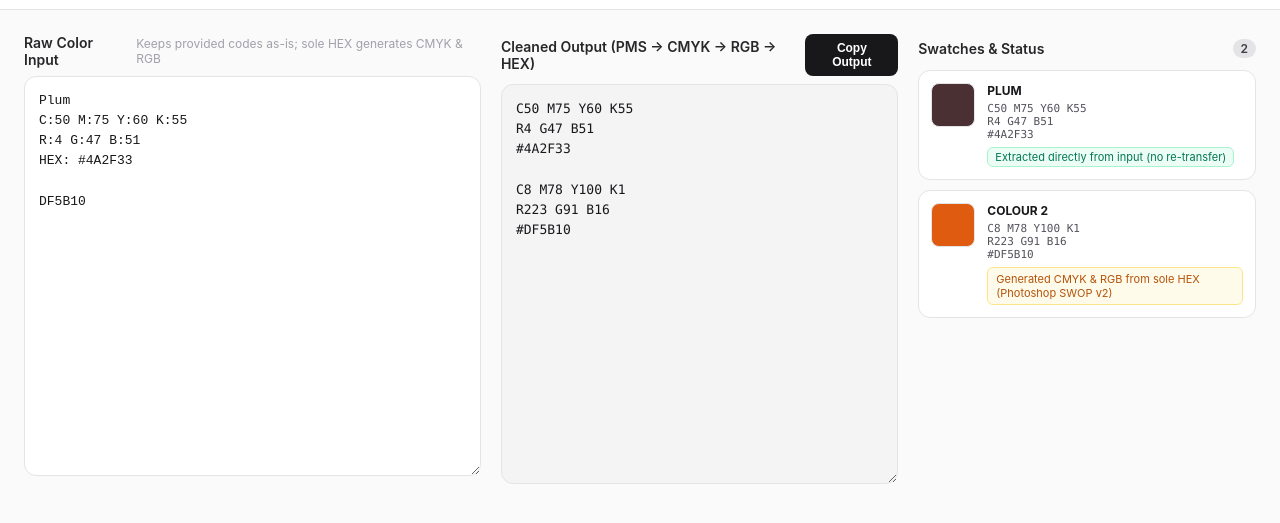
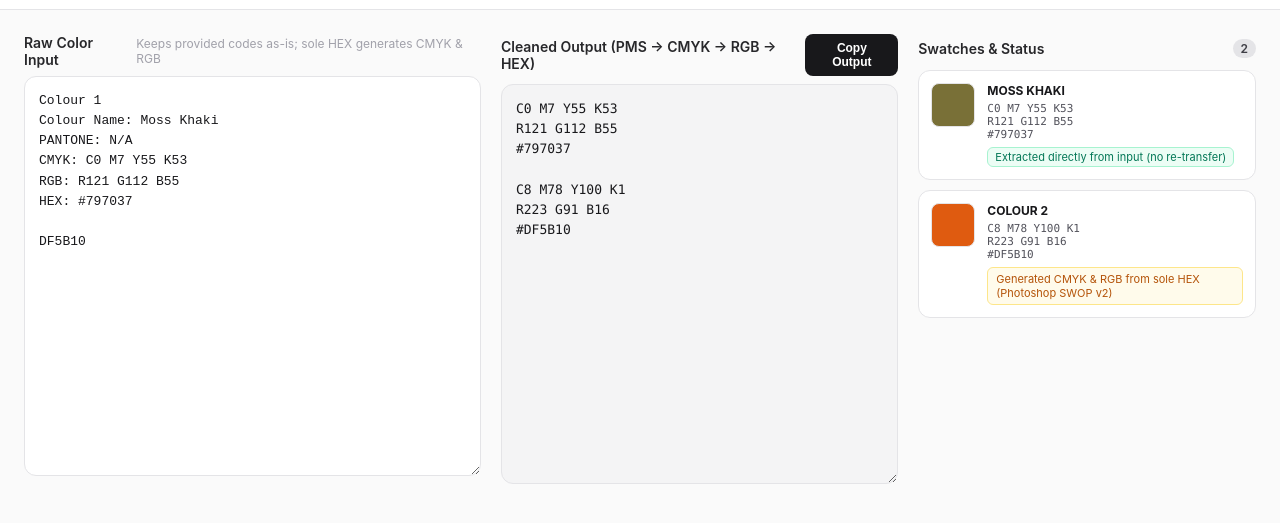
Before and after one commit to etonchau/ColorCodeConvert, a plain HTML site: page index.html in a window 1280 px wide. Both pictures are taken after a click on the button "Load Sample". Shown: the part 55-578 px from the top of the page. Drawn offline with Linux system fonts and the light colour scheme.

Commit message:
Add files via upload

```diff
--- a/index.html
+++ b/index.html
@@ -245,10 +245,12 @@
         id="rawInput"
         placeholder="Paste color blocks or sole HEX codes...
 
-Plum
-C:50 M:75 Y:60 K:55
-R:4 G:47 B:51
-HEX: #4A2F33
+Colour 1
+Colour Name: Moss Khaki
+PANTONE: N/A
+CMYK: C0 M7 Y55 K53
+RGB: R121 G112 B55
+HEX: #797037
 
 DF5B10"
       ></textarea>
@@ -373,8 +375,10 @@ DF5B10"
     function normalizePms(rawPms) {
       let cleaned = rawPms.trim().toUpperCase();
       cleaned = cleaned.replace(/\s+(CMYK|RGB|HEX|COLOUR\s*NAME|COLOUR)\b.*$/i, "").trim();
+      if (!cleaned || /^(?:PMS\s*)?N\s*\/\s*A$/i.test(cleaned) || /^(?:PMS\s*)?(?:N\/A|NONE|NULL|-|NIL)$/i.test(cleaned)) {
+        return null;
+      }
       cleaned = cleaned.replace(/\s*\/\s*/g, " / ");
-      if (!cleaned || /^(N\/A|PMS\s*N\/A|NONE|NULL|-|NIL)$/i.test(cleaned)) return null;
       if (/^PANTONE\s+/i.test(cleaned)) {
         cleaned = cleaned.replace(/^PANTONE\s+/i, "PMS ");
       } else if (!cleaned.startsWith("PMS")) {
@@ -477,7 +481,7 @@ DF5B10"
       }
 
       const leftover = working.replace(/^(?:CMYK|RGB|HEX|PANTONE|PMS|COLOR\s*CODES?)\b.*$/i, "").trim();
-      if (!block.name && /^[A-Z][A-Z\s()-]{1,28}$/i.test(leftover) && !/^(CMYK|RGB|HEX|PANTONE|PMS|NONE|N\/A|COLOR\s*CODES?)$/i.test(leftover)) {
+      if (!block.name && /^[A-Z][A-Z\s()-]{1,28}$/i.test(leftover) && !/^(CMYK|RGB|HEX|PANTONE|PMS|NONE|N\/A|N\s*\/\s*A|COLOR\s*CODES?)$/i.test(leftover)) {
         block.name = leftover.toUpperCase();
       }
     }
@@ -491,7 +495,6 @@ DF5B10"
         return;
       }
 
-      // Preserve empty lines as block separators
       const rawLines = raw.split(/\r?\n/).map((l) => l.replace(/^["“”]+|["“”]+$/g, "").trim());
       const blocks = [];
       let current = null;
@@ -523,7 +526,7 @@ DF5B10"
         const hasFullTriplet = Boolean(current.cmyk && current.rgb && current.hex);
         const isColorTitleLine =
           /^[A-Z][A-Z\s()-]{1,28}$/i.test(line) &&
-          !/^(?:CMYK|RGB|HEX|PANTONE|PMS|NONE|N\/A|COLOR\s*CODES?)\b/i.test(line) &&
+          !/^(?:CMYK|RGB|HEX|PANTONE|PMS|NONE|N\/A|N\s*\/\s*A|COLOR\s*CODES?)\b/i.test(line) &&
           !/^[CMYKRGB0-9\s:/=-]+$/i.test(line);
 
         const startsNewCodeSet =
@@ -606,10 +609,12 @@ DF5B10"
     });
 
     sampleBtn.addEventListener("click", () => {
-      rawInput.value = `Plum
-C:50 M:75 Y:60 K:55
-R:4 G:47 B:51
-HEX: #4A2F33
+      rawInput.value = `Colour 1
+Colour Name: Moss Khaki
+PANTONE: N/A
+CMYK: C0 M7 Y55 K53
+RGB: R121 G112 B55
+HEX: #797037
 
 DF5B10`;
       processInput();
```
